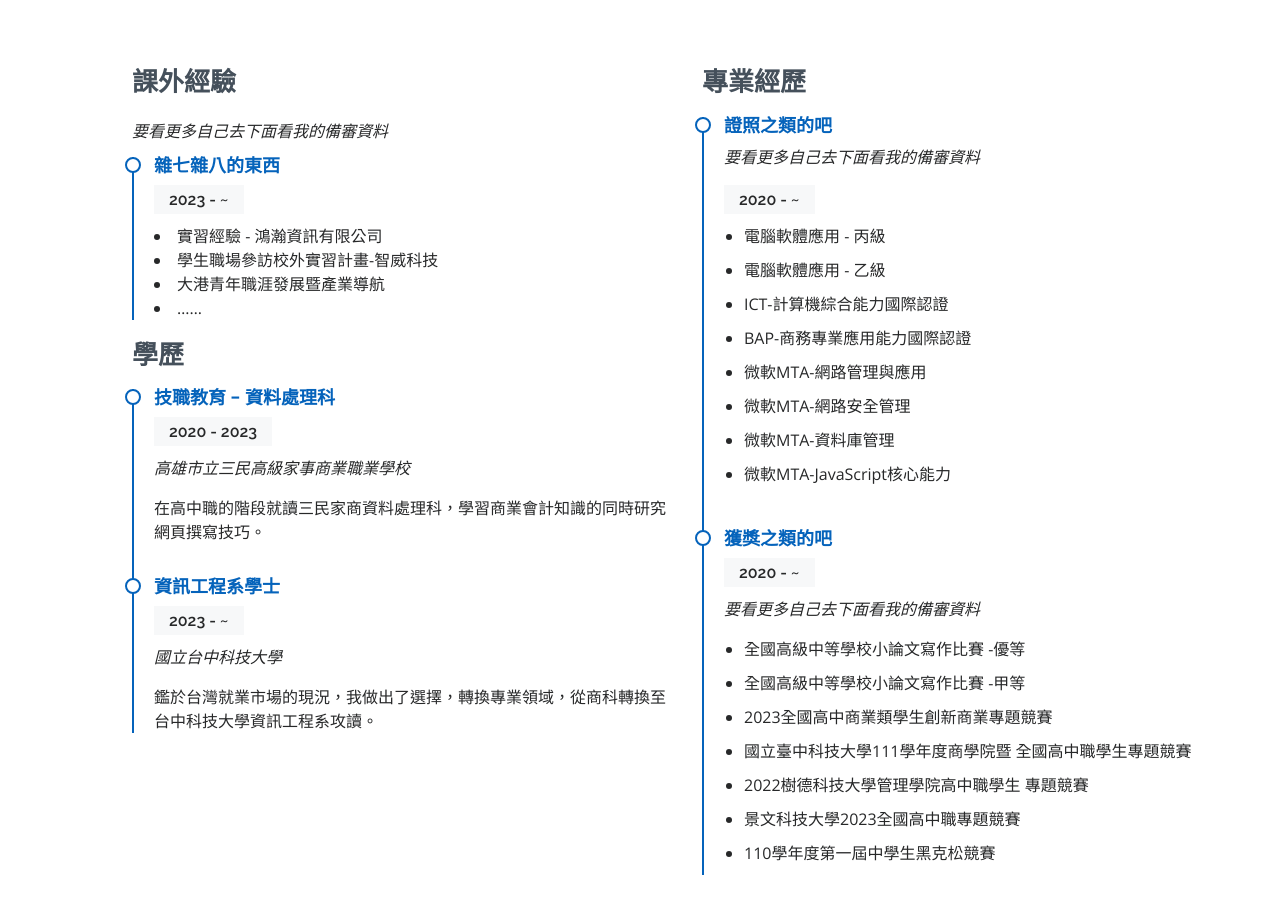
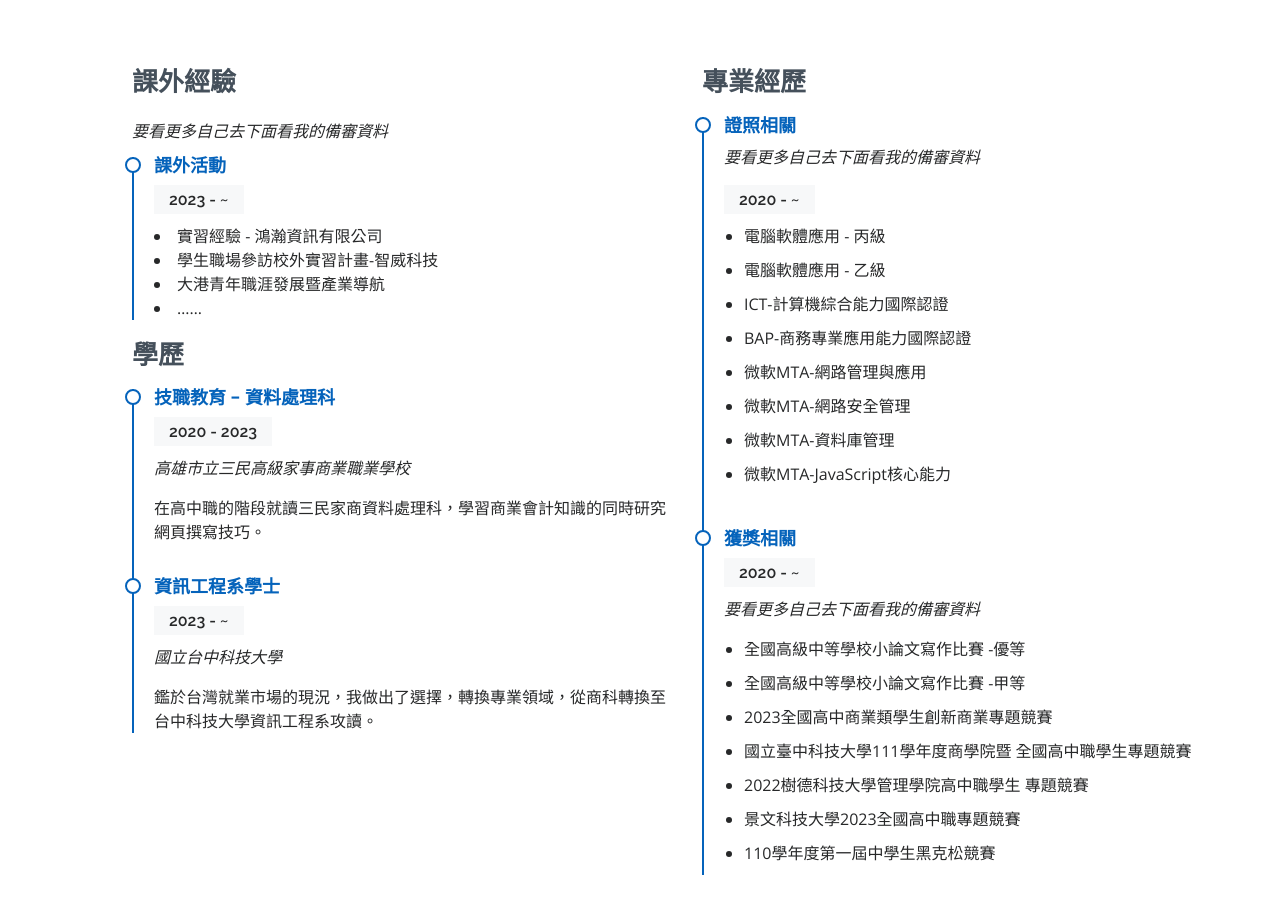
Before and after one commit to Konfuzi1/ntcust_HseihFengTi_intronduction, a plain HTML site: page index.html in a window 1280 px wide. Shown: the part 1973-2886 px from the top of the page. Drawn offline with nearby package versions, Linux system fonts and the light colour scheme.

Commit message:
計算機概論

```diff
--- a/index.html
+++ b/index.html
@@ -184,7 +184,7 @@
             <h3 class="resume-title">課外經驗</h3>
             <p><em>要看更多自己去下面看我的備審資料</em></p>
             <div class="resume-item pb-0">
-              <h4>雜七雜八的東西</h4>
+              <h4>課外活動</h4>
               <h5>2023 - ~</h5>
               <li>實習經驗 - 鴻瀚資訊有限公司</li>
               <li>學生職場參訪校外實習計畫-智威科技</li>
@@ -212,7 +212,7 @@
           <div class="col-lg-6">
             <h3 class="resume-title">專業經歷</h3>
             <div class="resume-item">
-              <h4>證照之類的吧</h4>
+              <h4>證照相關</h4>
               <p><em>要看更多自己去下面看我的備審資料</em></p>
               <h5>2020 - ~</h5>
               <ul>
@@ -227,7 +227,7 @@
               </ul>
             </div>
             <div class="resume-item">
-              <h4>獲獎之類的吧</h4>
+              <h4>獲獎相關</h4>
               <h5>2020 - ~</h5>
               <p><em>要看更多自己去下面看我的備審資料</em></p>
               <ul>
```
